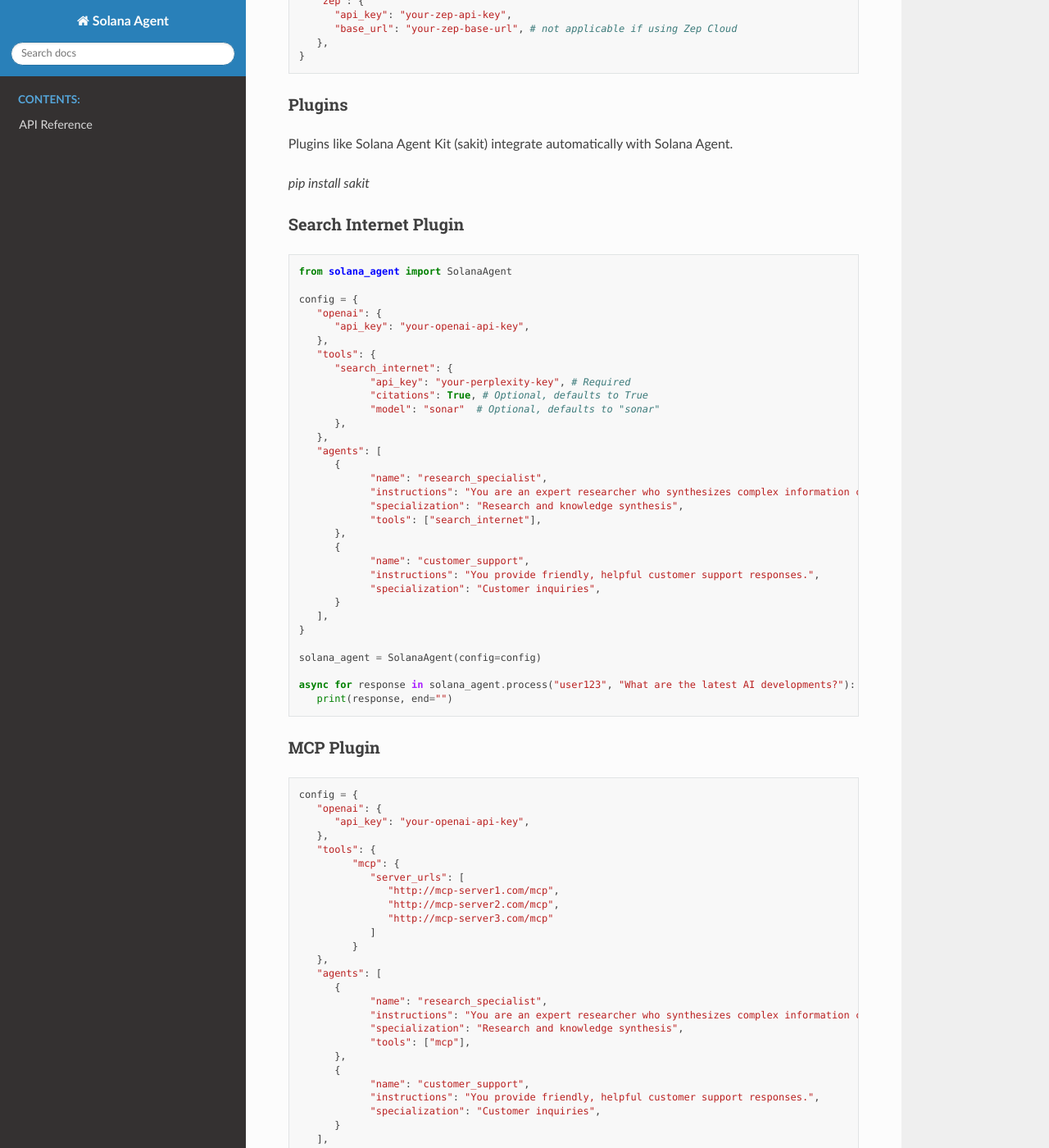
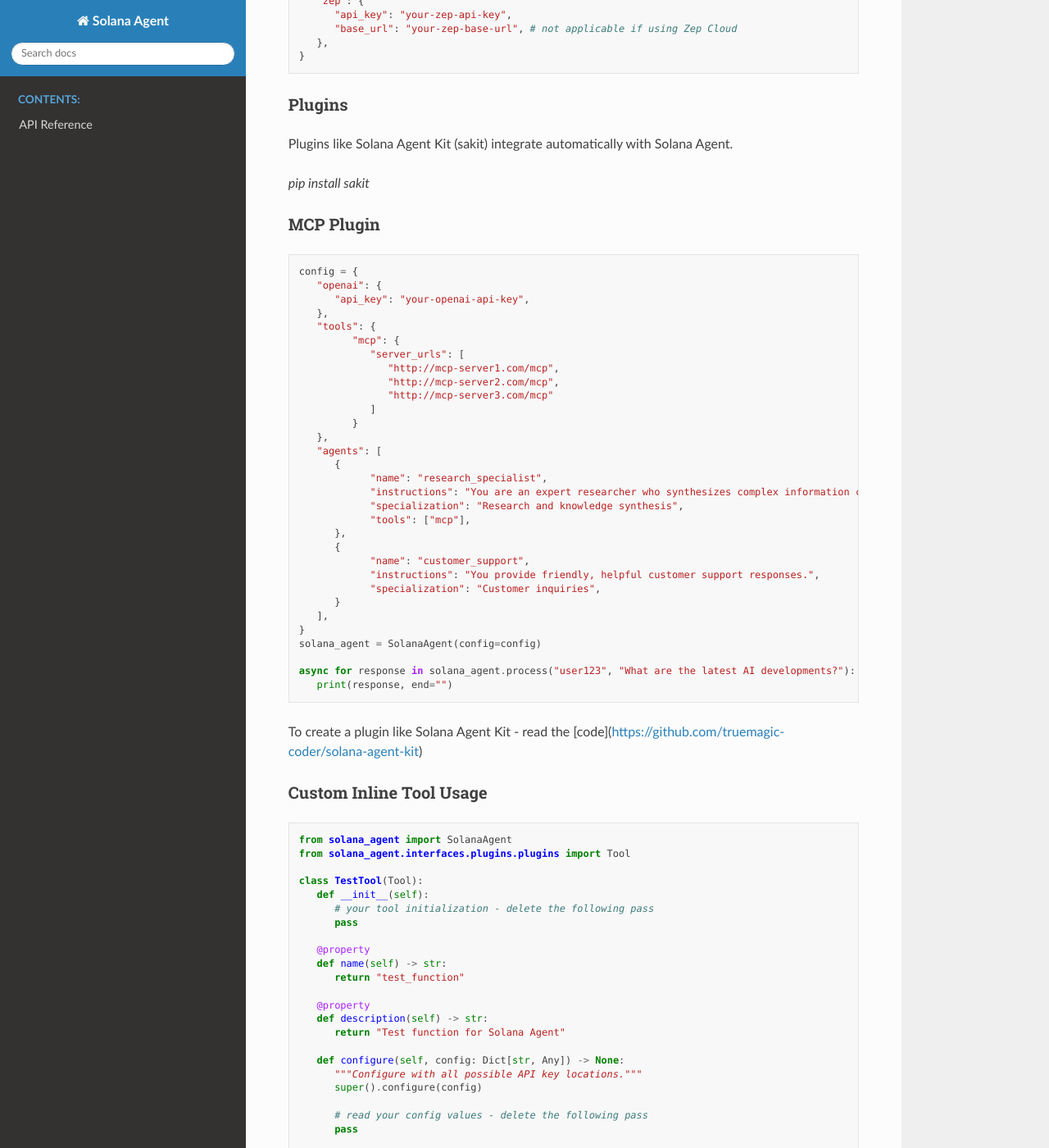
Before and after one commit to truemagic-coder/solana-agent, a Sphinx documentation site: the page built from docs/index.rst, in a window 1280 px wide and 1400 px high, scrolled down 3246 px. Shown: the whole window at 82% size. Built offline with Sphinx 7.4.7 and the Read the Docs theme 3.1.0, drawn with Linux system fonts in a browser that asks for light colours; some of the changed text lies outside the part shown.

```diff
--- a/docs/index.rst
+++ b/docs/index.rst
@@ -195,44 +195,6 @@ Plugins like Solana Agent Kit (sakit) integrate automatically with Solana Agent.
 
 `pip install sakit`
 
-Search Internet Plugin
-~~~~~~~~~~~~~~~~~~~~~~~~~~~~~~~
-
-.. code-block:: python
-
-   from solana_agent import SolanaAgent
-
-   config = {
-      "openai": {
-         "api_key": "your-openai-api-key",
-      },
-      "tools": {
-         "search_internet": {
-               "api_key": "your-perplexity-key", # Required
-               "citations": True, # Optional, defaults to True
-               "model": "sonar"  # Optional, defaults to "sonar"
-         },
-      },
-      "agents": [
-         {
-               "name": "research_specialist",
-               "instructions": "You are an expert researcher who synthesizes complex information clearly.",
-               "specialization": "Research and knowledge synthesis",
-               "tools": ["search_internet"],
-         },
-         {
-               "name": "customer_support",
-               "instructions": "You provide friendly, helpful customer support responses.",
-               "specialization": "Customer inquiries",
-         }
-      ],
-   }
-
-   solana_agent = SolanaAgent(config=config)
-
-   async for response in solana_agent.process("user123", "What are the latest AI developments?"):
-      print(response, end="")
-
 MCP Plugin
 ~~~~~~~~~~~~~~~~~~~~~~~~~~~~~~~
 
```
Also changed, not shown: other parts of docs/index.rst (+2 -0 lines), README.md (+4 -36 lines), pyproject.toml (+5 -5 lines), 9 other files.
